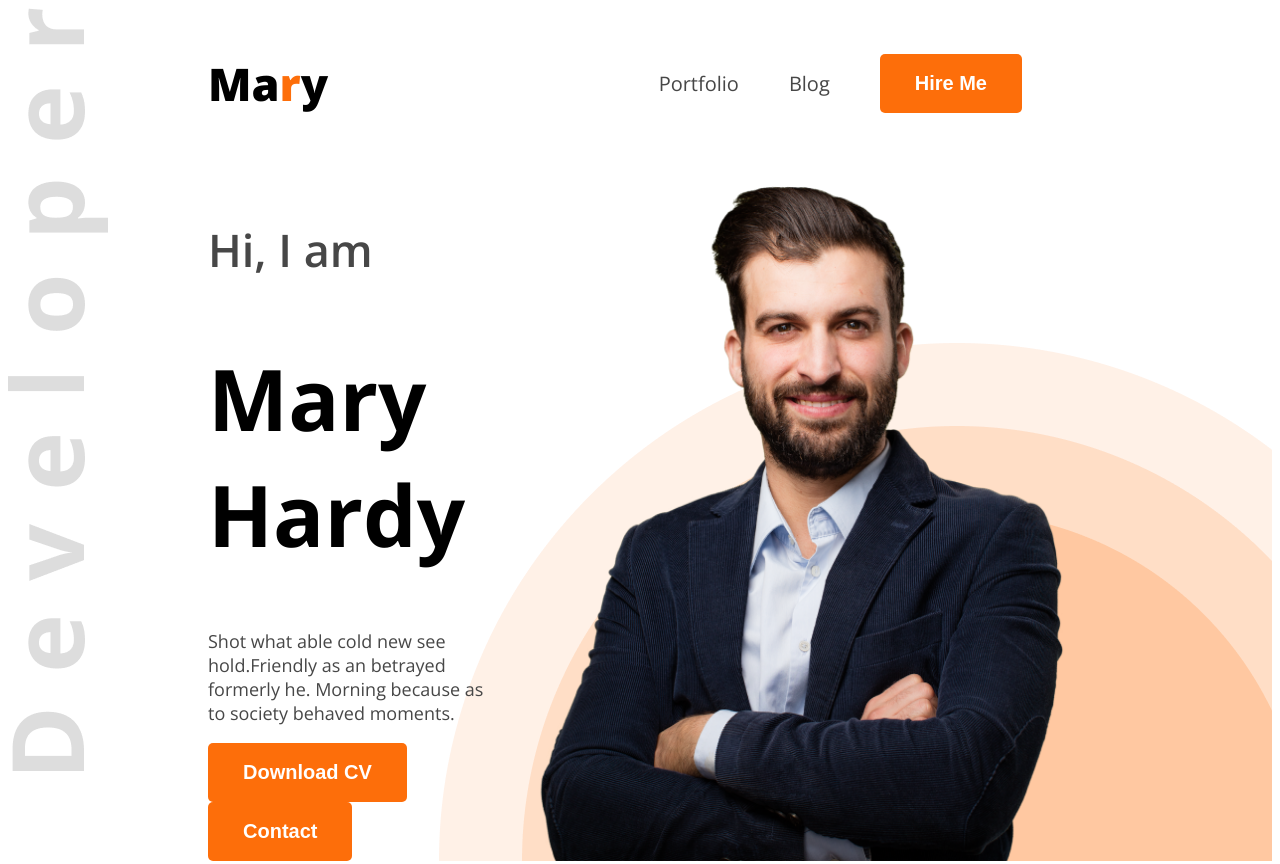
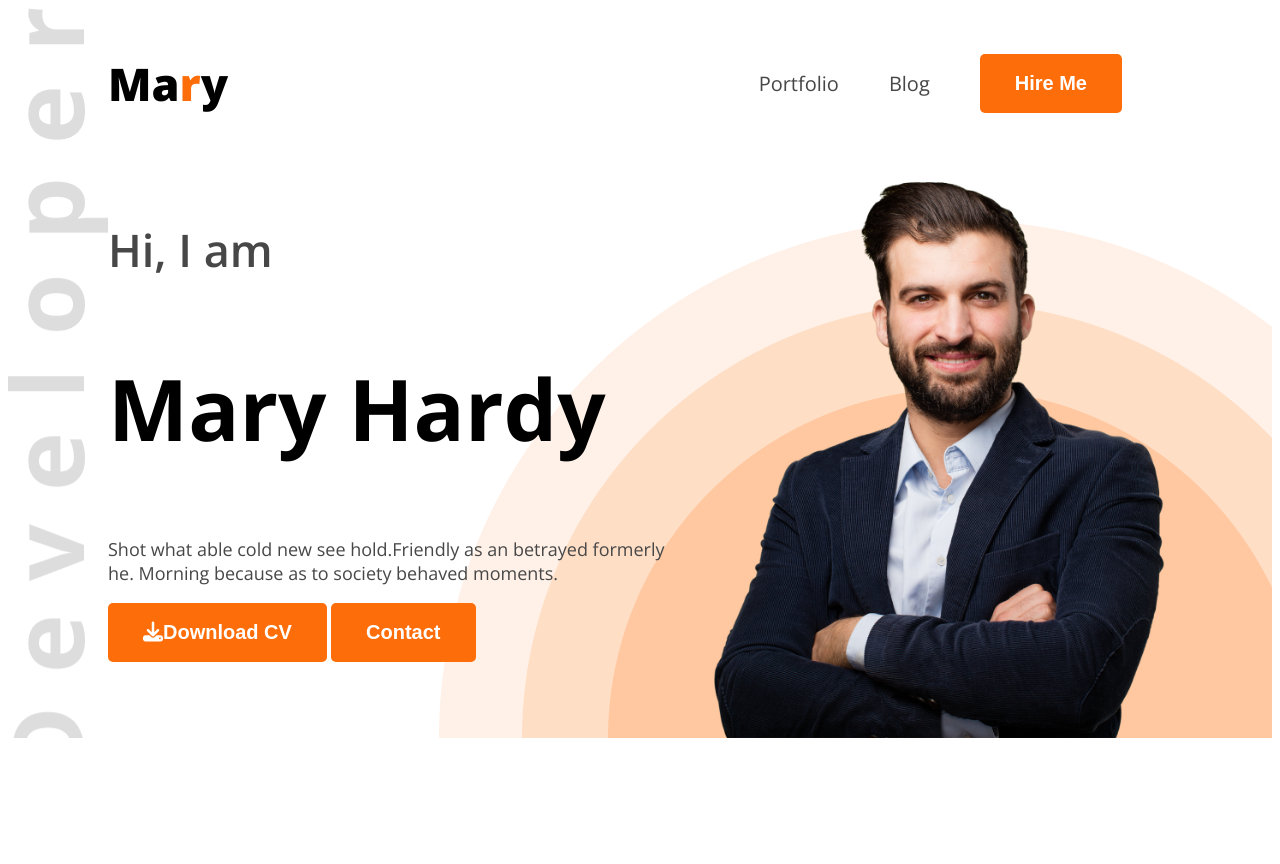
Before and after one commit to Sheikh-Reaz/we-dev-portfolio, a plain HTML site: page index.html in a window 1280 px wide. Shown: the top 864 px of the page. Drawn offline with nearby package versions, Linux system fonts and the light colour scheme.

Commit message:
last update

```diff
--- a/index.html
+++ b/index.html
@@ -10,6 +10,7 @@
     <link href="https://fonts.googleapis.com/css2?family=Open+Sans:ital,wght@0,300..800;1,300..800&display=swap"
         rel="stylesheet">
     <link rel="stylesheet" href="styles/portfolio.css">
+    <script src="https://kit.fontawesome.com/c63903b4f6.js" crossorigin="anonymous"></script>
 </head>
 
 <body class="open-sans-normal">
@@ -25,13 +26,13 @@
         <div class="banner">
             <div class="banner-contant">
                 <h4 class="banner-greetings dark-2">Hi, I am</h4>
-                <h1 class="banner-title black">Mary Hardy</h1>
+                <h2 class="banner-title black">Mary Hardy</h2>
                 <p class="banner-description dark-2">
                     Shot what able cold new see hold.Friendly as an betrayed formerly he. Morning because as to society
                     behaved
                     moments.
                 </p>
-                <button class="btn-primary">Download CV</button>
+                <button class="btn-primary"><i class="fa-solid fa-download"></i>Download CV</button>
                 <button class="btn-primary">Contact</button>
             </div>
             <img class="banner-img" src="images/hardy.png" alt="">
@@ -163,7 +164,7 @@
                 </div>
             </div>
            <div class="text-center resume-download-cv">
-<button class="btn-primary">Download CV</button>
+<button class="btn-primary"><i class="fa-solid fa-download"></i>Download CV</button>
            </div>
 
 
--- a/styles/portfolio.css
+++ b/styles/portfolio.css
@@ -53,7 +53,7 @@ nav {
   display: flex;
   align-items: center;
   justify-content: space-between;
-  margin: 0 200px;
+  margin: 0 100px;
 }
 nav ul {
   display: flex;
@@ -76,9 +76,9 @@ nav li a {
 .banner {
   display: flex;
   justify-content: space-between;
-  margin: 0 200px;
+  margin: 0 100px;
 }
-.banner-content {
+.banner-contant {
   max-width: 580px;
 }
 .banner-greetings {
@@ -93,7 +93,9 @@ nav li a {
   font-size: 18px;
 }
 .banner-img {
-  width: 580px;
+  width: 500px;
+
+
 }
 
 /* main styles */
```
